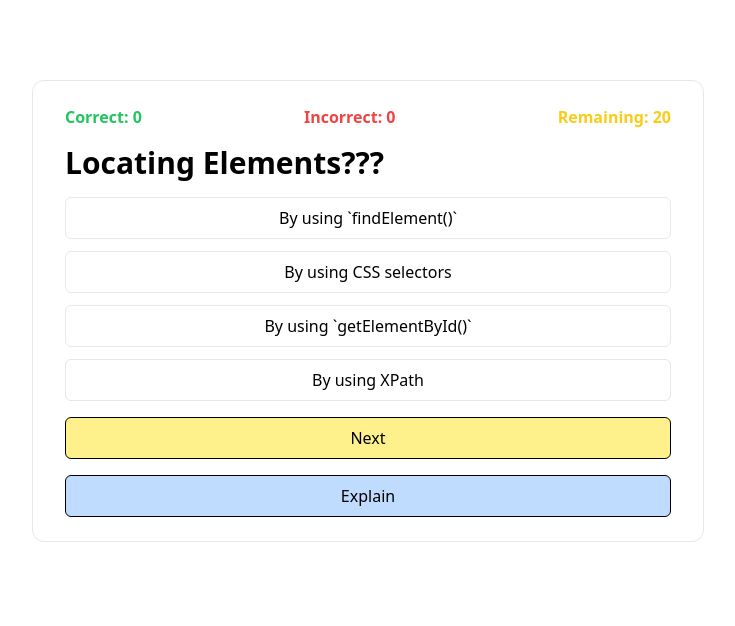
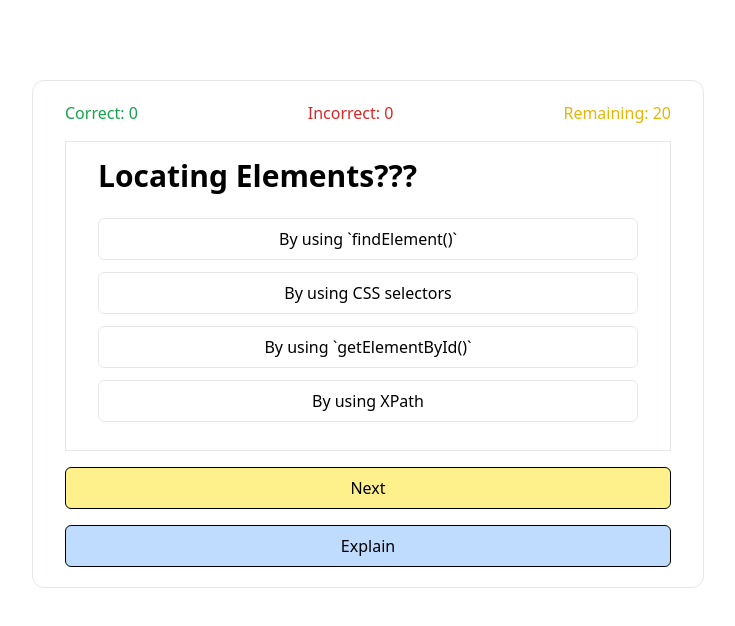
Before and after one commit to armanabbassii/GetBrieff, a React (Vite) app: page / in a window 1280 px wide. Shown: the top 626 px of the page, without its empty margins (272-1007 px from the left). Built offline with nearby package versions, Linux system fonts and the light colour scheme.

Commit message:
change favicon logo

```diff
--- a/index.html
+++ b/index.html
@@ -2,7 +2,7 @@
 <html lang="en">
   <head>
     <meta charset="UTF-8" />
-    <link rel="icon" type="image/svg+xml" href="/vite.svg" />
+    <link rel="icon" type="image/svg+xml" href="/favicon.ico" />
     <meta name="viewport" content="width=device-width, initial-scale=1.0" />
     <title>Brief</title>
   </head>
--- a/src/components/questionBox.JSX
+++ b/src/components/questionBox.JSX
@@ -14,7 +14,8 @@ function QuestionBox() {
   }
   if (counter === 20) {
     return (
-      <div className="w-full border px-8 py-6 h-screen rounded-xl text-red-500 flex flex-col items-center font-semibold">
+      <div className="w-full border px-8 py-6 ">
+          <div className="w-full border px-8 py-10 rounded-xl text-red-500 flex flex-col items-center font-semibold">
             <div>Correct Answers: {correctPercentage.toFixed(2)}%</div>
             {/* Additional sentence with a link */}
             <p className="text-black mt-4">
@@ -31,8 +32,10 @@ function QuestionBox() {
               Success often comes after many trials 🥺
             </p>
             <p className="text-black mt-4 text-sm">
-          Don't give up — try the quiz again and continue honing your skills.
+              Don't give up — try the quiz again and continue honing your
+              skills.
             </p>
+
             {/* Reload Button */}
             <button
               onClick={() => window.location.reload()}
@@ -41,25 +44,28 @@ function QuestionBox() {
               Try Again
             </button>
           </div>
+        </div>
     );
   }
   return (
-    <div className="w-full border px-8 py-6 rounded-xl">
+    <div className="w-full border px-8 py-5 rounded-xl">
       {/* Question Counter */}
       <div className="flex justify-between items-center mb-4">
-        <span className=" text-green-500 font-semibold">
+        <span className=" text-green-600 text-20">
           Correct: {correctAnswers}
         </span>
-        <span className="text-red-500 font-semibold">
+        <span className="text-red-600 text-20">
           Incorrect: {wrongAnswers}
         </span>
-        <span className="text-yellow-400 font-semibold">
+        <span className="text-yellow-500 text-20">
           Remaining: {playwrightQ.length - counter}
         </span>
       </div>
 
       {/* Question Title */}
-      <div className="flex justify-between items-center mb-4">
+      <div className="w-full border px-8 py-4 ">
+
+      <div className="flex justify-between items-center mb-6">
         <div className="flex justify-between items-center">
           <h1 className="font-semibold text-3xl">
             {playwrightQ[counter].title}
@@ -71,6 +77,7 @@ function QuestionBox() {
         answers={playwrightQ[counter].possibleAnswers}
         trueAnswerIndex={playwrightQ[counter].trueAnswerIndex}
       />
+      </div>
       {/* NEXT Button */}
       <div className="flex justify-center mt-4">
         <button
--- a/src/output.css
+++ b/src/output.css
@@ -573,6 +573,10 @@ video {
   margin-bottom: 1rem;
 }
 
+.mb-6 {
+  margin-bottom: 1.5rem;
+}
+
 .ml-1 {
   margin-left: 0.25rem;
 }
@@ -587,10 +591,6 @@ video {
 
 .flex {
   display: flex;
-}
-
-.h-screen {
-  height: 100vh;
 }
 
 .w-2\/4 {
@@ -673,9 +673,24 @@ video {
   padding-right: 2rem;
 }
 
+.py-10 {
+  padding-top: 2.5rem;
+  padding-bottom: 2.5rem;
+}
+
 .py-2 {
   padding-top: 0.5rem;
   padding-bottom: 0.5rem;
+}
+
+.py-4 {
+  padding-top: 1rem;
+  padding-bottom: 1rem;
+}
+
+.py-5 {
+  padding-top: 1.25rem;
+  padding-bottom: 1.25rem;
 }
 
 .py-6 {
@@ -707,9 +722,9 @@ video {
   color: rgb(59 130 246 / var(--tw-text-opacity));
 }
 
-.text-green-500 {
+.text-green-600 {
   --tw-text-opacity: 1;
-  color: rgb(34 197 94 / var(--tw-text-opacity));
+  color: rgb(22 163 74 / var(--tw-text-opacity));
 }
 
 .text-red-500 {
@@ -717,14 +732,19 @@ video {
   color: rgb(239 68 68 / var(--tw-text-opacity));
 }
 
+.text-red-600 {
+  --tw-text-opacity: 1;
+  color: rgb(220 38 38 / var(--tw-text-opacity));
+}
+
 .text-white {
   --tw-text-opacity: 1;
   color: rgb(255 255 255 / var(--tw-text-opacity));
 }
 
-.text-yellow-400 {
+.text-yellow-500 {
   --tw-text-opacity: 1;
-  color: rgb(250 204 21 / var(--tw-text-opacity));
+  color: rgb(234 179 8 / var(--tw-text-opacity));
 }
 
 .underline {
```
Also changed, not shown: 1 other file (tests, documents, lock files or other folders). Lines whose indentation alone changed are shown as unchanged.
